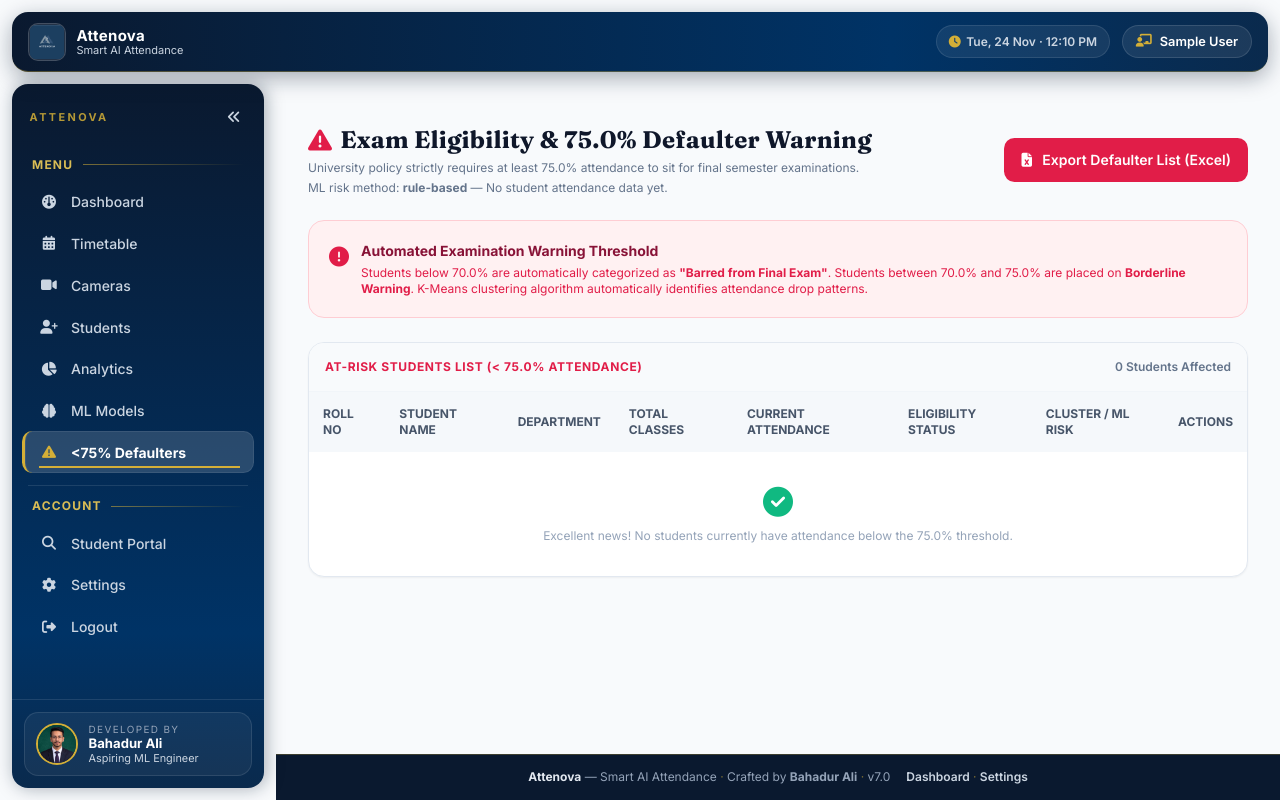
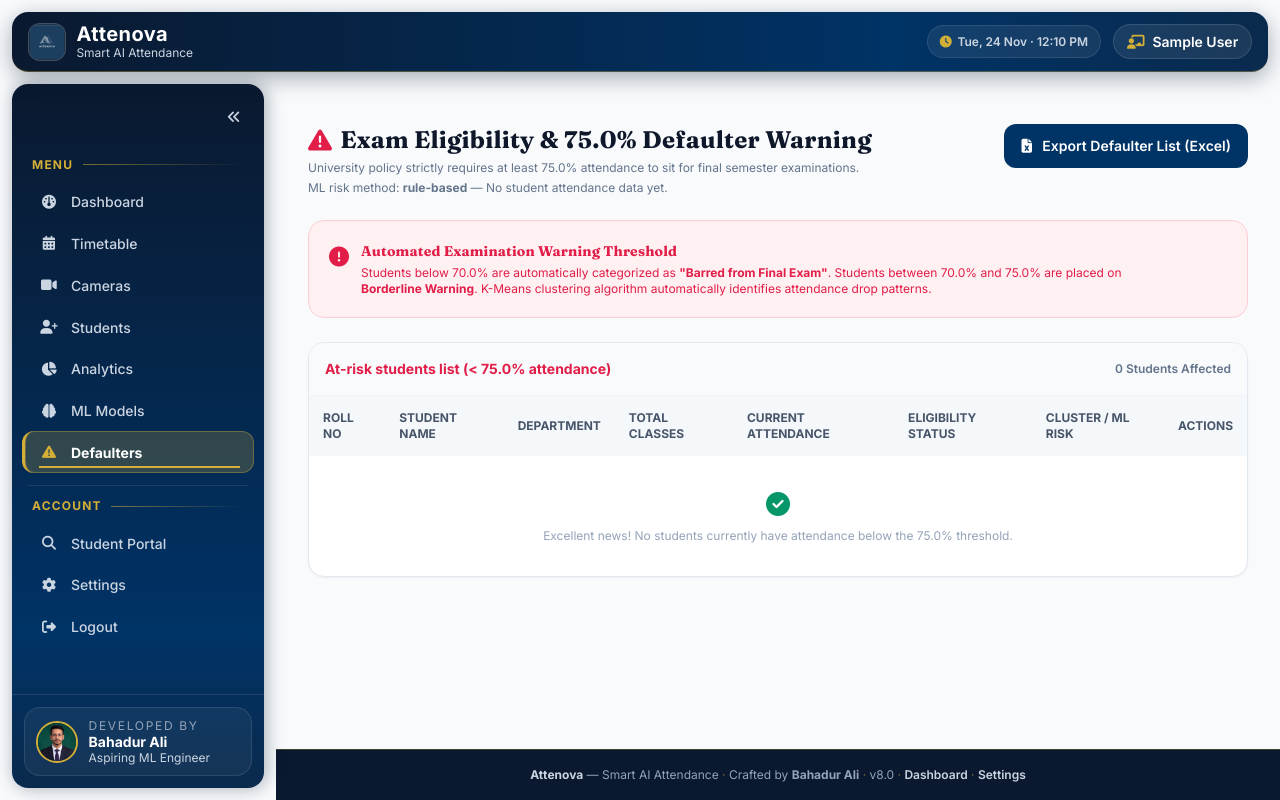
Before and after one commit to bahadurmalik82/SmartVision-AI-Attendance-System, a Flask app: page /analytics/defaulters in a window 1280 px wide. Run offline with Flask 3, Linux system fonts and the light colour scheme; the visitor is signed in with stand-in values (Sample User, id 1); data that the repository does not hold is empty; some libraries are stand-ins or nearby versions.

Commit message:
style: polish dashboard, defaulters, benchmark and settings pages
Sentence-case headings, one footer line, a clearer sidebar active state, the defaulters export button is navy instead of red, and the settings page lost its duplicated quick links.

```diff
--- a/app/static/css/animations.css
+++ b/app/static/css/animations.css
@@ -40,7 +40,7 @@
     gap: 0.75rem;
     padding: 0 1rem;
     background: linear-gradient(90deg, #0A192F 0%, #003366 70%, #0a2a4d 100%);
-    color: #e2e8f0;
+    color: #cbd5e1;
     box-shadow: 0 2px 14px rgba(10, 25, 47, 0.35);
 }
 .iba-topbar-brand {
@@ -53,7 +53,7 @@
 .iba-topbar-logo {
     width: 38px;
     height: 38px;
-    border-radius: 10px;
+    border-radius: 0.75rem;
     background: rgba(255, 255, 255, 0.10);
     border: 1px solid rgba(255, 255, 255, 0.15);
     display: flex;
@@ -64,13 +64,13 @@
 }
 .iba-topbar-logo img { width: 34px; height: 34px; object-fit: contain; }
 .iba-topbar-text { display: flex; flex-direction: column; line-height: 1.15; min-width: 0; }
-.iba-topbar-name { font-weight: 700; font-size: 15px; letter-spacing: 0.02em; color: #fff; }
-.iba-topbar-sub { font-size: 11px; color: #cbd5e1; }
+.iba-topbar-name { font-weight: 700; font-size: 1.25rem; letter-spacing: 0.02em; color: #fff; }
+.iba-topbar-sub { font-size: 0.75rem; color: #cbd5e1; }
 .iba-topbar-spacer { flex: 1; }
 .iba-topbar-user {
     align-items: center;
     gap: 0.5rem;
-    font-size: 0.8rem;
+    font-size: 0.875rem;
     font-weight: 600;
     color: #fff;
     background: rgba(255, 255, 255, 0.08);
@@ -78,7 +78,7 @@
     border-radius: 9999px;
     padding: 0.4rem 0.8rem;
 }
-.iba-topbar .btn-ghost { color: #e2e8f0; }
+.iba-topbar .btn-ghost { color: #cbd5e1; }
 .iba-topbar .btn-ghost:hover { background: rgba(255, 255, 255, 0.12); color: #fff; }
 
 /* ---------- Sidebar shell (v5): a separate rounded card ---------- */
@@ -93,7 +93,7 @@
     display: flex;
     flex-direction: column;
     background: linear-gradient(180deg, #0A192F 0%, #003366 78%, #0a2a4d 100%);
-    color: #e2e8f0;
+    color: #cbd5e1;
     border-radius: 1rem;
     box-shadow: 2px 0 18px rgba(10, 25, 47, 0.35);
     transition: width var(--iba-motion), transform var(--iba-motion);
@@ -120,9 +120,9 @@
     background: #0A192F;
     color: #fff;
     border: 1px solid var(--iba-gold);
-    border-radius: 0.6rem;
+    border-radius: 0.75rem;
     padding: 0.45rem 0.8rem;
-    font-size: 0.8rem;
+    font-size: 0.875rem;
     font-weight: 600;
     white-space: nowrap;
     box-shadow: 0 8px 24px rgba(10, 25, 47, 0.45);
@@ -153,7 +153,7 @@ body.iba-collapsed .iba-nav-link i { margin-right: 0; }
     gap: 0.75rem;
     padding: 0.65rem 0.9rem;
     margin: 0 0.6rem;
-    border-radius: 0.65rem;
+    border-radius: 0.75rem;
     border-left: 3px solid transparent;
     color: #cbd5e1;
     font-size: 0.875rem;
@@ -182,15 +182,15 @@ body.iba-collapsed .iba-nav-link i { margin-right: 0; }
 .iba-nav-link:hover::after { transform: scaleX(1); }
 .iba-nav-link i { width: 1.25rem; text-align: center; flex-shrink: 0; }
 .iba-nav-link.iba-active {
-    background: rgba(255, 255, 255, 0.15);
+    background: rgba(212, 175, 55, 0.22);
     border-left: 3px solid var(--iba-gold);
     color: #fff;
     font-weight: 700;
-    box-shadow: inset 0 0 0 1px rgba(255, 255, 255, 0.08);
+    box-shadow: inset 0 0 0 1px rgba(212, 175, 55, 0.35);
 }
 .iba-nav-link.iba-active i { color: var(--iba-gold); }
 .iba-nav-link.iba-active::after { transform: scaleX(1); }
-.iba-nav-link.iba-danger:hover { background: rgba(225, 29, 72, 0.18); color: #fda4af; }
+.iba-nav-link.iba-danger:hover { background: rgba(225, 29, 72, 0.18); color: #fff; }
 .iba-nav-link.iba-danger:hover::after { background: #f43f5e; }
 
 /* Sidebar backdrop (mobile only) */
@@ -298,7 +298,7 @@ main .bg-white.rounded-xl:hover {
     line-height: 1.25;
     min-height: 44px;
     padding: 0.6rem 1rem;
-    border-radius: 0.65rem;
+    border-radius: 0.75rem;
     border: 1px solid transparent;
     cursor: pointer;
     text-decoration: none;
@@ -312,7 +312,7 @@ main .bg-white.rounded-xl:hover {
 .btn-primary:hover:not(:disabled) { background: #0A192F; }
 .btn-secondary { background: #fff; color: #003366; border-color: #cbd5e1; }
 .btn-secondary:hover:not(:disabled) { background: #f1f5f9; }
-.btn-gold { background: #D4AF37; color: #0A192F; }
+.btn-gold { background: #D4AF37; color: #0f172a; }
 .btn-gold:hover:not(:disabled) { background: #c9a227; }
 .btn-danger { background: #e11d48; color: #fff; }
 .btn-danger:hover:not(:disabled) { background: #be123c; }
@@ -445,27 +445,18 @@ main h1, main h2, .iba-display {
 .iba-sidebar-head {
     display: flex;
     align-items: center;
-    justify-content: space-between;
+    justify-content: flex-end;
     gap: 0.5rem;
     padding: 0.7rem 0.75rem 0.35rem;
     flex-shrink: 0;
 }
-.iba-sidebar-head-label {
-    font-size: 0.68rem;
-    font-weight: 700;
-    letter-spacing: 0.22em;
-    text-transform: uppercase;
-    color: rgba(212, 175, 55, 0.85);
-    padding-left: 0.35rem;
-}
 .iba-sidebar-head .btn-ghost { color: #cbd5e1; }
 .iba-sidebar-head .btn-ghost:hover { background: rgba(255, 255, 255, 0.12); color: #fff; }
 body.iba-collapsed .iba-sidebar-head { justify-content: center; padding: 0.7rem 0 0.35rem; }
-body.iba-collapsed .iba-sidebar-head-label { display: none; }
 
 /* ---------- Sidebar section labels: elegant, gold, with a rule (v7) ---------- */
 .iba-sidebar .iba-nav-section {
-    color: #d9bd55;
+    color: #D4AF37;
     display: flex;
     align-items: center;
     gap: 0.6rem;
@@ -484,7 +475,7 @@ body.iba-collapsed .iba-sidebar-head-label { display: none; }
     gap: 0.65rem;
     background: rgba(255, 255, 255, 0.05);
     border: 1px solid rgba(255, 255, 255, 0.10);
-    border-radius: 0.9rem;
+    border-radius: 1rem;
     padding: 0.6rem 0.7rem;
 }
 .iba-dev-photo {
@@ -496,9 +487,9 @@ body.iba-collapsed .iba-sidebar-head-label { display: none; }
     flex-shrink: 0;
 }
 .iba-dev-text { display: flex; flex-direction: column; line-height: 1.25; min-width: 0; }
-.iba-dev-by { font-size: 0.62rem; letter-spacing: 0.14em; text-transform: uppercase; color: #94a3b8; }
-.iba-dev-name { font-size: 0.82rem; font-weight: 700; color: #fff; white-space: nowrap; }
-.iba-dev-role { font-size: 0.68rem; color: #cbd5e1; white-space: nowrap; }
+.iba-dev-by { font-size: 0.75rem; letter-spacing: 0.14em; text-transform: uppercase; color: #94a3b8; }
+.iba-dev-name { font-size: 0.875rem; font-weight: 700; color: #fff; white-space: nowrap; }
+.iba-dev-role { font-size: 0.75rem; color: #cbd5e1; white-space: nowrap; }
 body.iba-collapsed .iba-dev-text { display: none; }
 body.iba-collapsed .iba-dev-signature {
     justify-content: center;
@@ -512,7 +503,7 @@ body.iba-collapsed .iba-dev-signature {
     background: #0A192F;
     color: #94a3b8;
     font-size: 0.75rem;
-    padding: 0.85rem 1rem;
+    padding: 1rem 1rem;
     text-align: center;
     border-top: 1px solid rgba(212, 175, 55, 0.25);
     margin-top: auto;
@@ -523,30 +514,35 @@ body.iba-collapsed .iba-dev-signature {
     gap: 0.35rem 1rem;
 }
 .iba-footer p { margin: 0; }
-.iba-footer .iba-footer-brand { color: #e2e8f0; font-weight: 700; }
+.iba-footer .iba-footer-brand { color: #cbd5e1; font-weight: 700; }
 .iba-footer .iba-footer-brand b { color: var(--iba-gold); font-weight: 700; }
 .iba-footer a { color: #cbd5e1; text-decoration: none; font-weight: 600; }
 .iba-footer a:hover { color: var(--iba-gold); }
 .iba-footer .iba-footer-sep { color: rgba(212, 175, 55, 0.6); }
 
-/* ---------- Auth pages: one screen, no scroll + live background (v7) ---------- */
+/* ---------- Auth pages: one screen on short forms, whole page
+   scrolls when a form is taller (v8) ----------
+   v7 clipped the page (height: 100dvh + overflow: hidden on the body
+   and a scrolling inner main), so on the taller register page the
+   heading slid behind the top bar and a scrollbar appeared in the
+   middle of the page. v8 lets the whole page scroll normally. */
 body.iba-auth-page {
-    height: 100vh;
-    height: 100dvh;
-    overflow: hidden;
+    min-height: 100vh;
+    min-height: 100dvh;
     display: flex;
     flex-direction: column;
     background: linear-gradient(180deg, #eef2f7 0%, #f8fafc 55%, #eef2f7 100%);
 }
 body.iba-auth-page .iba-auth-main {
     flex: 1;
-    min-height: 0;
     width: 100%;
     display: flex;
     flex-direction: column;
     justify-content: center;
-    overflow-y: auto;
-    padding: 0.75rem 1rem;
+    justify-content: safe center;
+    /* Top padding at least the top bar height, so no heading can sit
+       behind it even when the page is scrolled to the top. */
+    padding: 1.25rem 1rem 0.75rem;
     position: relative;
     z-index: 2;
 }
@@ -600,7 +596,7 @@ body.iba-reduce-motion *, body.iba-reduce-motion *::before, body.iba-reduce-moti
 }
 
 /* ---------- Settings segmented control (v7) ---------- */
-.iba-seg { display: inline-flex; border: 1px solid #cbd5e1; border-radius: 0.6rem; overflow: hidden; }
+.iba-seg { display: inline-flex; border: 1px solid #cbd5e1; border-radius: 0.75rem; overflow: hidden; }
 .iba-seg button {
     border: 0; background: #fff; color: #003366; font-size: 0.75rem; font-weight: 600;
     padding: 0.45rem 0.8rem; cursor: pointer; min-height: 0;
@@ -612,10 +608,22 @@ body.iba-reduce-motion *, body.iba-reduce-motion *::before, body.iba-reduce-moti
 @media (max-width: 767px) {
     .iba-topbar-clock { display: none; }
 }
+/* v8: clear professional space between the two choice panels. */
+.iba-auth-choice { display: flex; flex-direction: column; gap: 1rem; }
 .iba-auth-choice-card {
     border: 1px solid #e2e8f0;
-    border-radius: 0.9rem;
+    border-radius: 1rem;
     padding: 1rem;
     background: #f8fafc;
+    /* v8: subtle entrance, same fade/slide as the landing reveal. */
+    animation: iba-fade-slide-in 380ms ease both;
 }
-.iba-auth-choice-card.iba-auth-current { border-color: var(--iba-gold); background: #fffbeb; }
+.iba-auth-choice-card:nth-child(2) { animation-delay: 90ms; }
+/* v8: neutral brand-blue "you are here" — the old yellow read as a warning. */
+.iba-auth-choice-card.iba-auth-current { border-color: #003366; background: #eaf1f8; }
+
+/* v8: filter buttons sit at the same height as the input fields
+   (the form grid aligns controls, not labels). */
+.iba-filter-actions .btn { min-height: 0; height: 34px; }
+/* v8: Test Ping button, same height/baseline as the stream URL input. */
+.iba-btn-input { min-height: 0; height: 34px; }
--- a/app/templates/base.html
+++ b/app/templates/base.html
@@ -33,7 +33,7 @@
         }
     </script>
 </head>
-<body class="bg-slate-50 text-slate-800 min-h-screen font-sans">
+<body class="bg-slate-50 text-slate-900 min-h-screen font-sans">
 <script>
     /* Apply remembered appearance prefs + desktop sidebar state
        before first paint, so nothing flashes. */
@@ -94,9 +94,9 @@
         </button>
 
         <!-- Sidebar head row: the collapse button lives here now (v7),
-             not on the top bar. Same id, same JS, same behaviour. -->
+             not on the top bar. Same id, same JS, same behaviour.
+             v8: no brand text here — "Attenova" lives in the top bar. -->
         <div class="iba-sidebar-head">
-            <span class="iba-sidebar-head-label">Attenova</span>
             <button id="ibaCollapseBtn" type="button" title="Collapse sidebar"
                     class="btn btn-ghost hidden md:flex w-9 h-9"
                     aria-label="Collapse sidebar">
@@ -124,17 +124,17 @@
                {% if request.endpoint == 'students.index' %}aria-current="page"{% endif %}">
                 <i class="fa-solid fa-user-plus"></i><span class="iba-nav-label">Students</span></a>
             <a href="{{ url_for('analytics.index') }}" title="Analytics" data-tip="Analytics"
-               class="iba-nav-link {{ 'iba-active' if request.endpoint == 'analytics.index' else '' }}
-               {% if request.endpoint == 'analytics.index' %}aria-current="page"{% endif %}">
+               class="iba-nav-link {{ 'iba-active' if request.endpoint in ('analytics.index', 'analytics.clusters') else '' }}
+               {% if request.endpoint in ('analytics.index', 'analytics.clusters') %}aria-current="page"{% endif %}">
                 <i class="fa-solid fa-chart-pie"></i><span class="iba-nav-label">Analytics</span></a>
             <a href="{{ url_for('analytics.benchmark') }}" title="ML Models" data-tip="ML Models"
                class="iba-nav-link {{ 'iba-active' if request.endpoint == 'analytics.benchmark' else '' }}
                {% if request.endpoint == 'analytics.benchmark' %}aria-current="page"{% endif %}">
                 <i class="fa-solid fa-brain"></i><span class="iba-nav-label">ML Models</span></a>
-            <a href="{{ url_for('analytics.defaulters') }}" title="Defaulters below 75%" data-tip="&lt;75% Defaulters"
+            <a href="{{ url_for('analytics.defaulters') }}" title="Defaulters" data-tip="Defaulters"
                class="iba-nav-link {{ 'iba-active' if request.endpoint == 'analytics.defaulters' else '' }}
                {% if request.endpoint == 'analytics.defaulters' %}aria-current="page"{% endif %}">
-                <i class="fa-solid fa-triangle-exclamation"></i><span class="iba-nav-label">&lt;75% Defaulters</span></a>
+                <i class="fa-solid fa-triangle-exclamation"></i><span class="iba-nav-label">Defaulters</span></a>
             {% endif %}
 
             <div class="mx-4 my-3 border-t border-white/10"></div>
@@ -201,9 +201,10 @@
             </main>
 
             <!-- Footer (v7) -->
+            <!-- v8: one centred footer line — links next to the copyright,
+                 clear spacing, no floating-right links. -->
             <footer class="iba-footer">
-                <p><span class="iba-footer-brand">Attenova</span> &mdash; Smart AI Attendance <span class="iba-footer-sep">&middot;</span> Crafted by <b>Bahadur Ali</b> <span class="iba-footer-sep">&middot;</span> v7.0</p>
-                <p><a href="{{ url_for('dashboard.index') }}">Dashboard</a> <span class="iba-footer-sep">&middot;</span> <a href="{{ url_for('settings.index') }}">Settings</a></p>
+                <p><span class="iba-footer-brand">Attenova</span> &mdash; Smart AI Attendance <span class="iba-footer-sep">&middot;</span> Crafted by <b>Bahadur Ali</b> <span class="iba-footer-sep">&middot;</span> v8.0 <span class="iba-footer-sep">&middot;</span> <a href="{{ url_for('dashboard.index') }}">Dashboard</a> <span class="iba-footer-sep">&middot;</span> <a href="{{ url_for('settings.index') }}">Settings</a></p>
             </footer>
         </div>
     </div>
--- a/app/templates/defaulters.html
+++ b/app/templates/defaulters.html
@@ -3,7 +3,7 @@
 
 {% block content %}
 <div class="space-y-6">
-    <div class="flex flex-col md:flex-row justify-between items-start md:items-center">
+    <div class="flex flex-col md:flex-row justify-between items-start md:items-start">
         <div>
             <h1 class="text-2xl font-bold text-slate-900 flex items-center">
                 <i class="fa-solid fa-triangle-exclamation text-rose-600 mr-2"></i> Exam Eligibility & {{ threshold }}% Defaulter Warning
@@ -12,17 +12,17 @@
             <p class="text-xs text-slate-500 mt-1">ML risk method: <strong>{{ prediction_method }}</strong> — {{ prediction_note }}</p>
         </div>
         <div class="mt-4 md:mt-0">
-            <a href="{{ url_for('analytics.export_defaulters_excel') }}" class="btn btn-danger">
+            <a href="{{ url_for('analytics.export_defaulters_excel') }}" class="btn btn-primary">
                 <i class="fa-solid fa-file-excel mr-1"></i> Export Defaulter List (Excel)
             </a>
         </div>
     </div>
 
     <!-- Alert Statistics Box -->
-    <div class="bg-rose-50 border border-rose-200 rounded-2xl p-5 text-xs text-rose-900 flex items-start space-x-3">
+    <div class="bg-rose-50 border border-rose-200 rounded-2xl p-5 text-xs text-rose-600 flex items-start space-x-3">
         <i class="fa-solid fa-circle-exclamation text-xl text-rose-600 mt-0.5"></i>
-        <div>
-            <h4 class="font-bold text-sm">Automated Examination Warning Threshold</h4>
+        <div class="max-w-3xl">
+            <h2 class="font-bold text-sm">Automated Examination Warning Threshold</h2>
             <p class="mt-1 text-rose-600">
                 Students below {{ threshold - 5 }}% are automatically categorized as <strong>"Barred from Final Exam"</strong>. Students between {{ threshold - 5 }}% and {{ threshold }}% are placed on <strong>Borderline Warning</strong>. K-Means clustering algorithm automatically identifies attendance drop patterns.
             </p>
@@ -32,7 +32,7 @@
     <!-- Defaulters Table -->
     <div class="bg-white rounded-2xl border border-slate-200 shadow-sm overflow-hidden">
         <div class="p-4 border-b border-slate-100 flex justify-between items-center bg-slate-50">
-            <h3 class="font-bold text-xs uppercase tracking-wider text-rose-600">At-Risk Students List (&lt; {{ threshold }}% Attendance)</h3>
+            <h3 class="font-bold text-sm text-rose-600">At-risk students list (&lt; {{ threshold }}% attendance)</h3>
             <span class="text-xs text-slate-500 font-semibold">{{ defaulters|length }} Students Affected</span>
         </div>
 
@@ -54,7 +54,7 @@
                     {% for d in defaulters %}
                     <tr class="hover:bg-slate-50/80 transition">
                         <td class="p-3.5 font-bold text-iba-blue">{{ d.student.roll_number }}</td>
-                        <td class="p-3.5 font-semibold text-slate-800">{{ d.student.name }}</td>
+                        <td class="p-3.5 font-semibold text-slate-900">{{ d.student.name }}</td>
                         <td class="p-3.5 text-slate-600">{{ d.student.department }}</td>
                         <td class="p-3.5 text-slate-600">{{ d.total_classes }}</td>
                         <td class="p-3.5 font-bold {% if d.avg_percentage < threshold - 5 %}text-rose-600{% else %}text-slate-700{% endif %}">
@@ -87,7 +87,7 @@
                     {% else %}
                     <tr>
                         <td colspan="8" class="p-8 text-center text-slate-400">
-                            <i class="fa-solid fa-circle-check text-emerald-500 text-3xl mb-2 block"></i>
+                            <i class="fa-solid fa-circle-check text-emerald-600 text-2xl mb-2 block"></i>
                             Excellent news! No students currently have attendance below the {{ threshold }}% threshold.
                         </td>
                     </tr>
--- a/app/templates/student_change_password.html
+++ b/app/templates/student_change_password.html
@@ -12,7 +12,7 @@
         tailwind.config = { theme: { extend: { colors: { iba: { blue: '#003366', gold: '#D4AF37', dark: '#0A192F', accent: '#0D9488' } } } } }
     </script>
 </head>
-<body class="bg-slate-50 text-slate-800 min-h-screen font-sans">
+<body class="bg-slate-50 text-slate-900 min-h-screen font-sans">
     <header class="bg-iba-blue text-white">
         <div class="max-w-5xl mx-auto px-4 py-3 flex items-center gap-3">
             <img src="{{ url_for('static', filename='img/logo.png') }}" alt="Attenova logo" class="w-9 h-9 object-contain rounded-lg" onerror="this.style.display='none'">
@@ -26,7 +26,7 @@
         {% with messages = get_flashed_messages(with_categories=true) %}
             {% if messages %}
                 {% for category, message in messages %}
-                    <div class="iba-flash p-4 mb-4 rounded-lg border text-sm {% if category == 'danger' %}bg-red-50 border-red-200 text-red-800{% elif category == 'success' %}bg-green-50 border-green-200 text-green-800{% elif category == 'warning' %}bg-yellow-50 border-yellow-200 text-yellow-800{% else %}bg-blue-50 border-blue-200 text-blue-800{% endif %}">
+                    <div class="iba-flash p-4 mb-4 rounded-lg border text-sm {% if category == 'danger' %}bg-red-50 border-red-200 text-rose-600{% elif category == 'success' %}bg-green-50 border-green-200 text-emerald-600{% elif category == 'warning' %}bg-yellow-50 border-yellow-200 text-amber-600{% else %}bg-blue-50 border-blue-200 text-iba-blue{% endif %}">
                         {{ message }}
                     </div>
                 {% endfor %}
```
Also changed, not shown: app/templates/benchmark.html (+14 -8 lines), app/templates/dashboard.html (+5 -5 lines), app/templates/settings.html (+16 -35 lines), app/templates/student_dashboard.html (+10 -10 lines).
